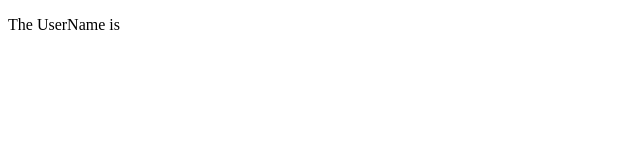
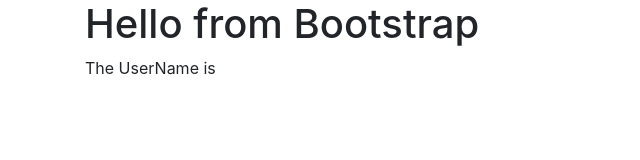
Before and after one commit to michalogluszka/shout, a website: page src/web/index.html in a window 1280 px wide. Shown: the whole page, without its empty margins (0-640 px from the left). Drawn offline with nearby package versions, Linux system fonts and the light colour scheme; no server answers.

Commit message:
bower and bootstrap

```diff
--- a/src/web/index.html
+++ b/src/web/index.html
@@ -1,8 +1,10 @@
 <!DOCTYPE html>
 <html>
+
 <head>
     <title>Shout</title>
     <script src="https://ajax.googleapis.com/ajax/libs/jquery/1.10.2/jquery.min.js"></script>
+    <link href="bower_components/bootstrap/dist/css/bootstrap.min.css"  rel="stylesheet">
     <script>
         $(document).ready(function() {
                 $.ajax({
@@ -15,8 +17,12 @@
 </head>
 
 <body>
+    <div class="container">
+        <h1>Hello from Bootstrap</h1>
         <div>
             <p class="userName">The UserName is </p>
         </div>
+    </div>
 </body>
+
 </html>
```
Also changed, not shown: src/web/bower.json (added, +18 -0 lines). Lines whose indentation alone changed are shown as unchanged.
